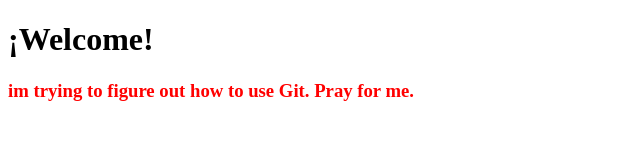
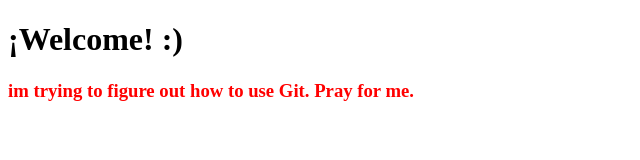
Before and after one commit to LucilaFarias26/pruebagit2, a plain HTML site: page index.html in a window 1280 px wide. Shown: the full height of the page, 0-640 px from the left. Drawn offline with Linux system fonts and the light colour scheme.

Commit message:
carita title

```diff
--- a/index.html
+++ b/index.html
@@ -11,7 +11,7 @@
 <body>
 
 
-    <h1> ¡Welcome! </h1>
+    <h1> ¡Welcome! :)</h1>
 
     <h3> im trying to figure out how to use Git. Pray for me. </h3>
 </body>
```
